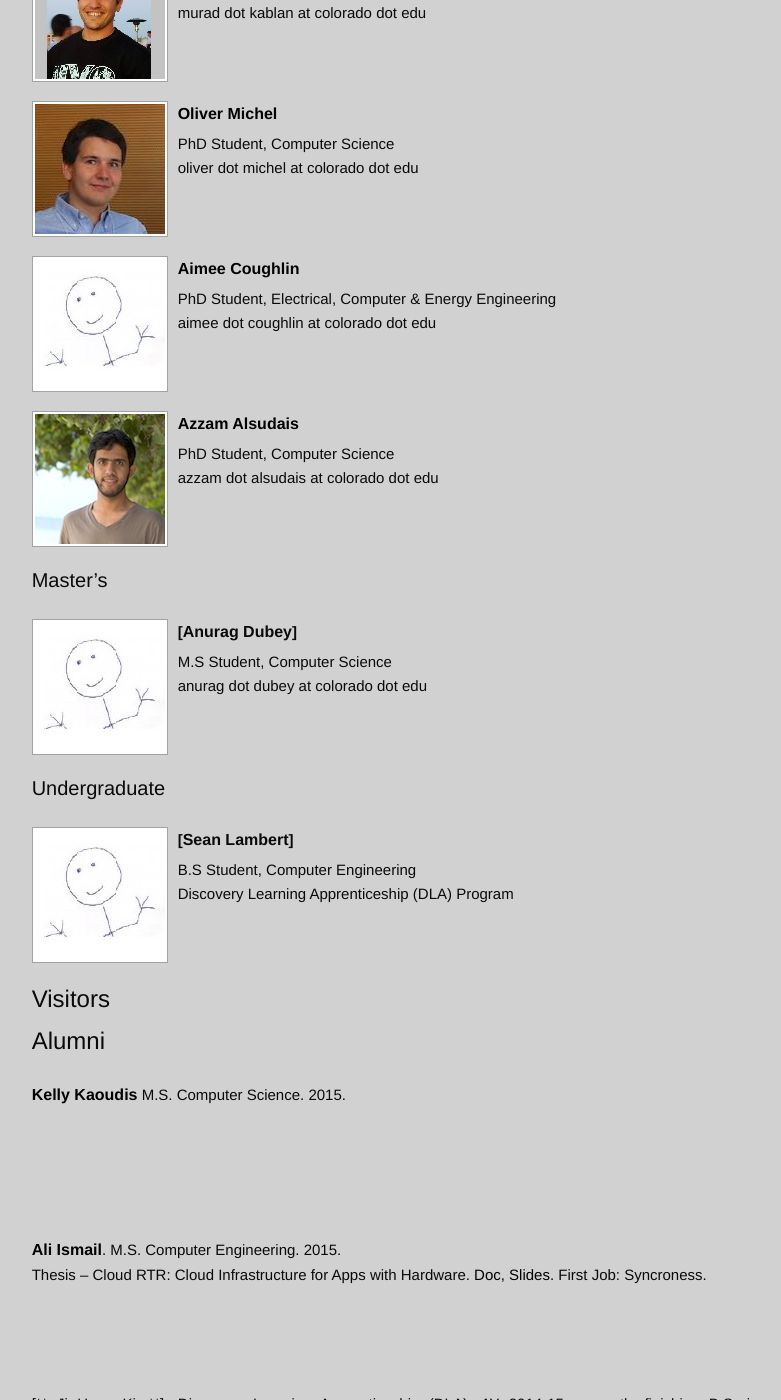
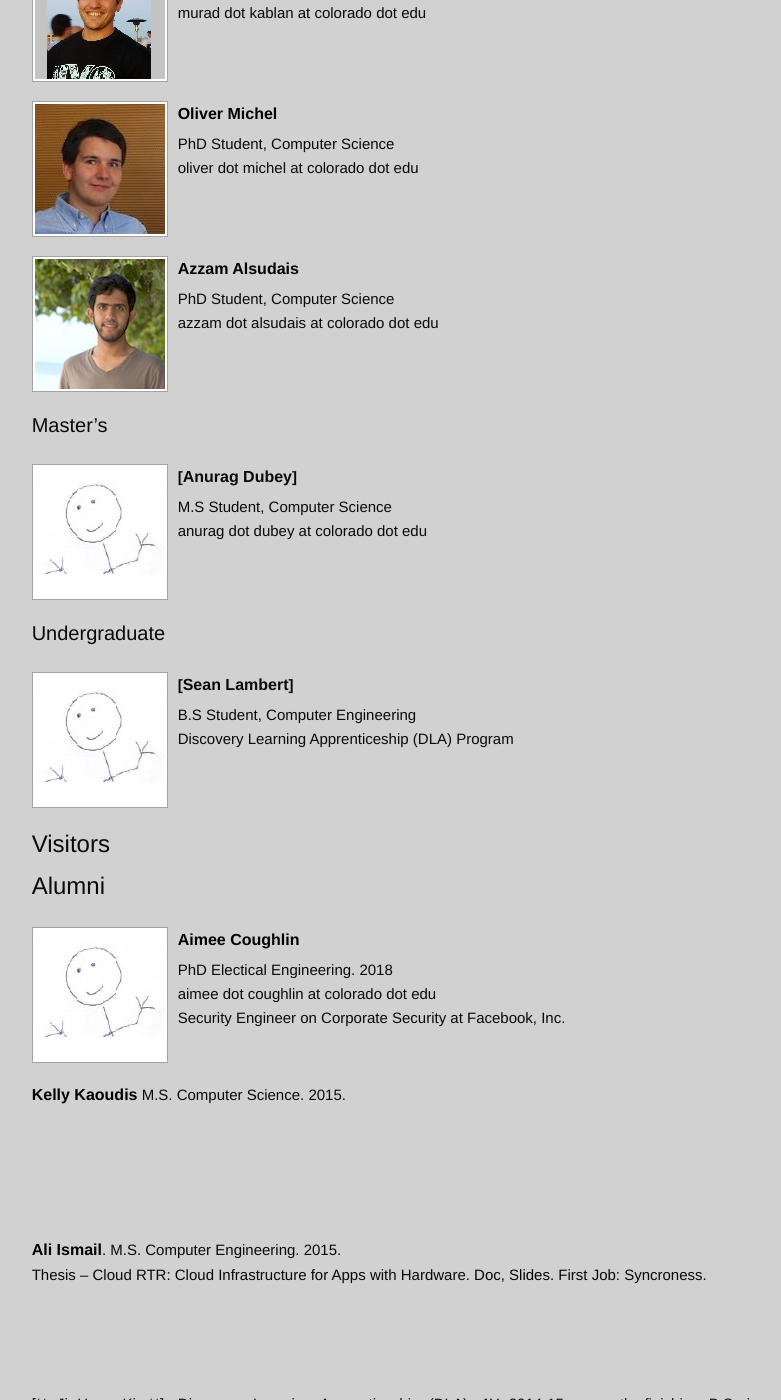
Before and after one commit to nsr-colorado/nsr-colorado.github.io, a Jekyll site: the page built from pages/people.md, in a window 1280 px wide and 1400 px high, scrolled down 1032 px. Shown: the whole window, without its empty margins (245-1026 px from the left). Built offline with Jekyll 4.4.1, drawn with Linux system fonts in a browser that asks for light colours.

Commit message:
moved me to alumni

```diff
--- a/pages/people.md
+++ b/pages/people.md
@@ -33,9 +33,6 @@ Doctorate
 	: PhD Student, Computer Science
 	: oliver dot michel at colorado dot edu
 
-* ![Aimee Coughlin](/data/img/people/stick.jpg) [**Aimee Coughlin**](/coughlin)
-	: PhD Student, Electrical, Computer & Energy Engineering
-	: aimee dot coughlin at colorado dot edu
 
 * ![Azzam Alsudais](/data/img/people/headshot-azzam.jpg) [**Azzam Alsudais**](http://csel.cs.colorado.edu/~azal6477/)
 	: PhD Student, Computer Science
@@ -63,6 +60,11 @@ Visitors
 Alumni
 ======
 
+* ![Aimee Coughlin](/data/img/people/stick.jpg) [**Aimee Coughlin**](/coughlin)
+	: PhD Electical Engineering. 2018
+	: aimee dot coughlin at colorado dot edu
+    : Security Engineer on Corporate Security at Facebook, Inc.
+
 * [**Kelly Kaoudis**](https://kellykaoud.is/) M.S. Computer Science. 2015.
 
 * [**Ali Ismail**](https://www.linkedin.com/in/ali-ismail-837aa875). M.S. Computer Engineering. 2015.
```
